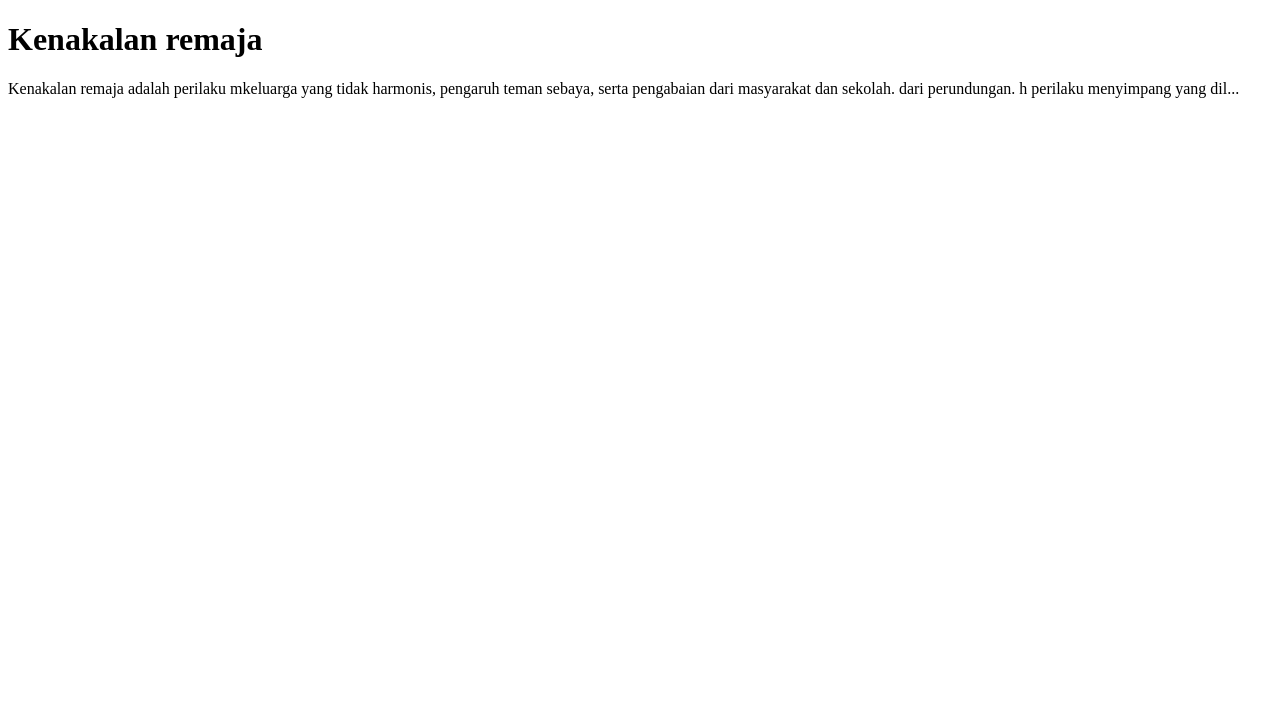
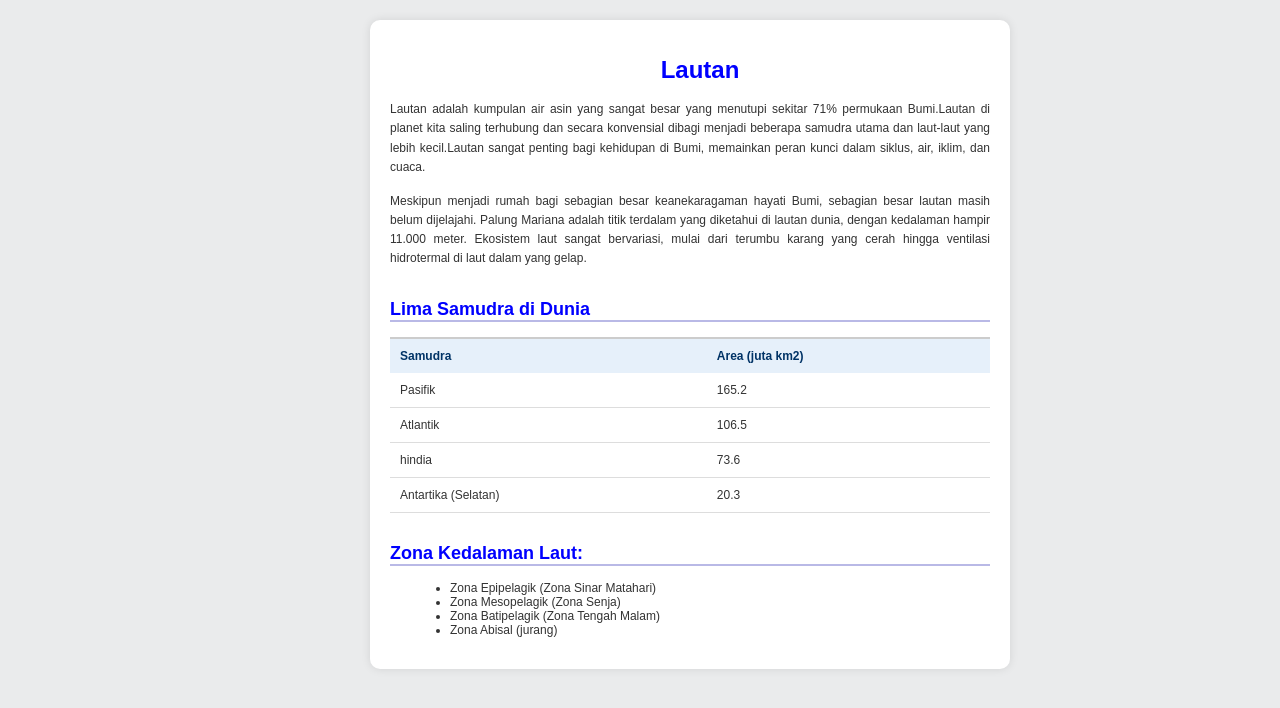
Before and after one commit to saarahhanifah248231-commits/latihan_2, a plain HTML site: page index.html in a window 1280 px wide. Drawn offline with Linux system fonts and the light colour scheme.

Commit message:
latihan2

```diff
--- a/index.html
+++ b/index.html
@@ -4,12 +4,121 @@
     <meta charset="UTF-8">
     <meta name="viewport" content="width=device-width, initial-scale=1.0">
     <title>Document</title>
+    <style>
+        body {
+            font-family: Arial, Helvetica, sans-serif;
+            font-size: 12px;
+            margin: 20px;
+            background-color: rgb(234, 235, 236) ;
+            color: #333;
+         }
+
+        .container{
+        height: auto;
+        width: 600px;
+        padding: 20px;
+        margin-left: 350px;
+        background-color: #fff;
+        box-shadow: 0 0 10px rgba(0, 0, 0, 0.1);
+        border-radius: 10px;
+        }
+
+        h1{
+        color: blue;
+        text-align: center;
+        margin-left: 20px;
+        }
+
+        h2{
+            color: blue;
+            margin-top: 30px;
+            border-bottom: 2px solid rgb(185, 185, 230);
+        }
+
+        p {
+            text-align: justify;
+            line-height: 1.6;
+            margin-bottom: 15px;
+        }
+
+        table {
+            width: 100%;
+            border-collapse: collapse;
+            margin-top: 10px;
+        }
+
+        th {
+            background-color: #e6f0fa;
+            color: #003366;
+            padding: 10px;
+            text-align: left;
+            border-top: 2px solid #ccc;
+        }
+
+        td {
+            padding: 10px;
+            border-bottom: 1px solid #ddd;
+        }
+
+        ul {
+            margin-left: 20px;
+        }
+
+        li{
+            margin-bottom: 5ppx;
+        }
+    </style>
 </head>
 <body>
-    <h1>Kenakalan remaja</h1>
-    <p>Kenakalan remaja adalah perilaku mkeluarga yang tidak harmonis, pengaruh teman sebaya, serta pengabaian dari masyarakat dan sekolah.
-dari perundungan.
-h perilaku menyimpang yang dil...
-</p>
+    <div class="container">
+        <h1> Lautan </h1>
+        <p> Lautan adalah kumpulan air asin yang sangat besar yang menutupi sekitar 71% permukaan
+            Bumi.Lautan di planet kita saling terhubung dan secara konvensial dibagi menjadi
+            beberapa samudra utama dan laut-laut yang lebih kecil.Lautan sangat penting bagi
+            kehidupan di Bumi, memainkan peran kunci dalam siklus, air, iklim, dan cuaca.
+        </p>
+        <p>Meskipun menjadi rumah bagi sebagian besar keanekaragaman hayati Bumi, sebagian
+            besar lautan masih belum dijelajahi. Palung Mariana adalah titik terdalam  yang diketahui di
+            lautan dunia, dengan kedalaman hampir 11.000 meter. Ekosistem laut sangat bervariasi,
+            mulai dari terumbu karang yang cerah hingga ventilasi hidrotermal di laut dalam yang
+            gelap.
+        </p>
+
+        <h2>Lima Samudra di Dunia</h2>
+        <table>
+            <thead>
+                <tr>
+                <th>Samudra</th>
+                <th>Area (juta km2)</th>
+                </tr>
+            </thead>
+            <tbody>
+                <tr>
+                    <td>Pasifik</td>
+                    <td>165.2</td>
+                </tr>
+                <tr>
+                    <td>Atlantik</td>
+                    <td>106.5</td>
+                </tr>
+                <tr>
+                    <td>hindia</td>
+                    <td>73.6</td>
+                </tr>
+                <tr>
+                    <td>Antartika (Selatan)</td>
+                    <td>20.3</td>
+                </tr>
+            </tbody>
+        </table>
+
+        <h2>Zona Kedalaman Laut:</h2>
+        <ul>
+            <li>Zona Epipelagik (Zona Sinar Matahari)</li>
+            <li>Zona Mesopelagik (Zona Senja)</li>
+            <li>Zona Batipelagik (Zona Tengah Malam)</li>
+            <li>Zona Abisal (jurang)</li>
+        </ul>
+    </div>
 </body>
 </html>
```
